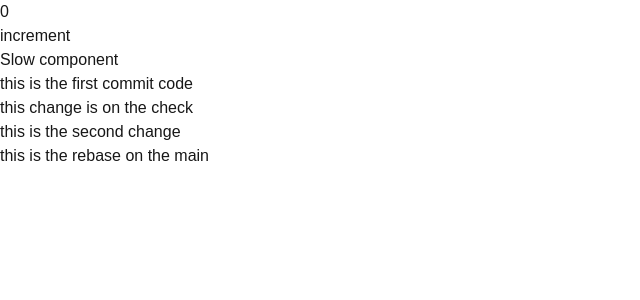
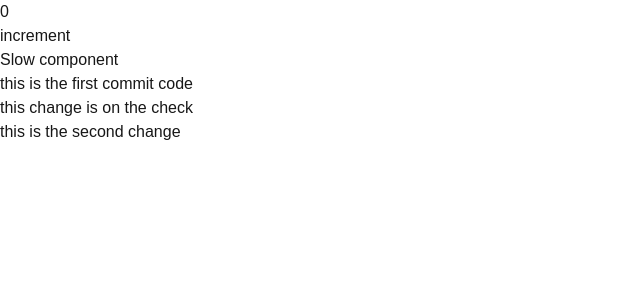
Before and after one commit to ZAK123DSFDF/react-compiler-check1, a Next.js app: page / in a window 1280 px wide. Shown: the top 300 px of the page, without its empty margins (0-640 px from the left). Built offline with nearby package versions, Linux system fonts and the light colour scheme.

Commit message:
this is the rebase

```diff
--- a/src/app/page.tsx
+++ b/src/app/page.tsx
@@ -22,7 +22,6 @@ export default function Home() {
           <h1>this is the first commit code</h1>
           <h1>this change is on the check</h1>
           <h1>this is the second change</h1>
-          <h1>this is the rebase on the main</h1>
       </>
   );
 }
```
